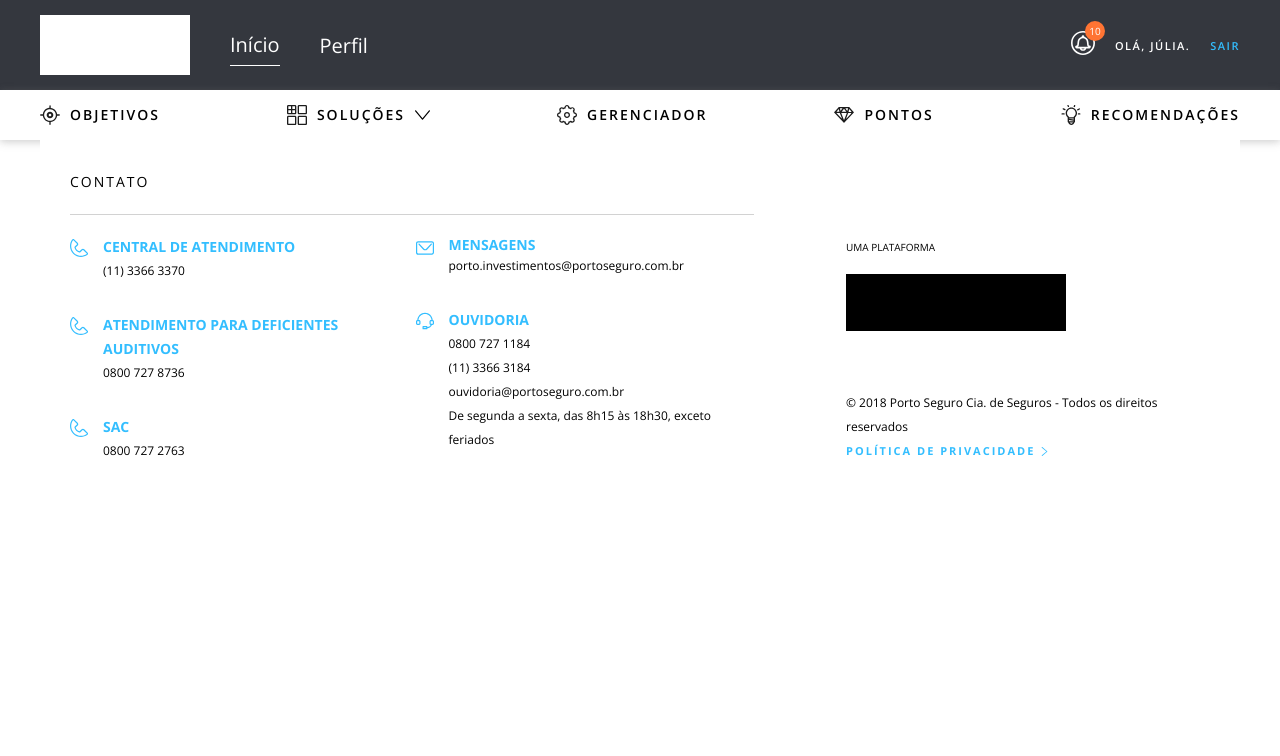
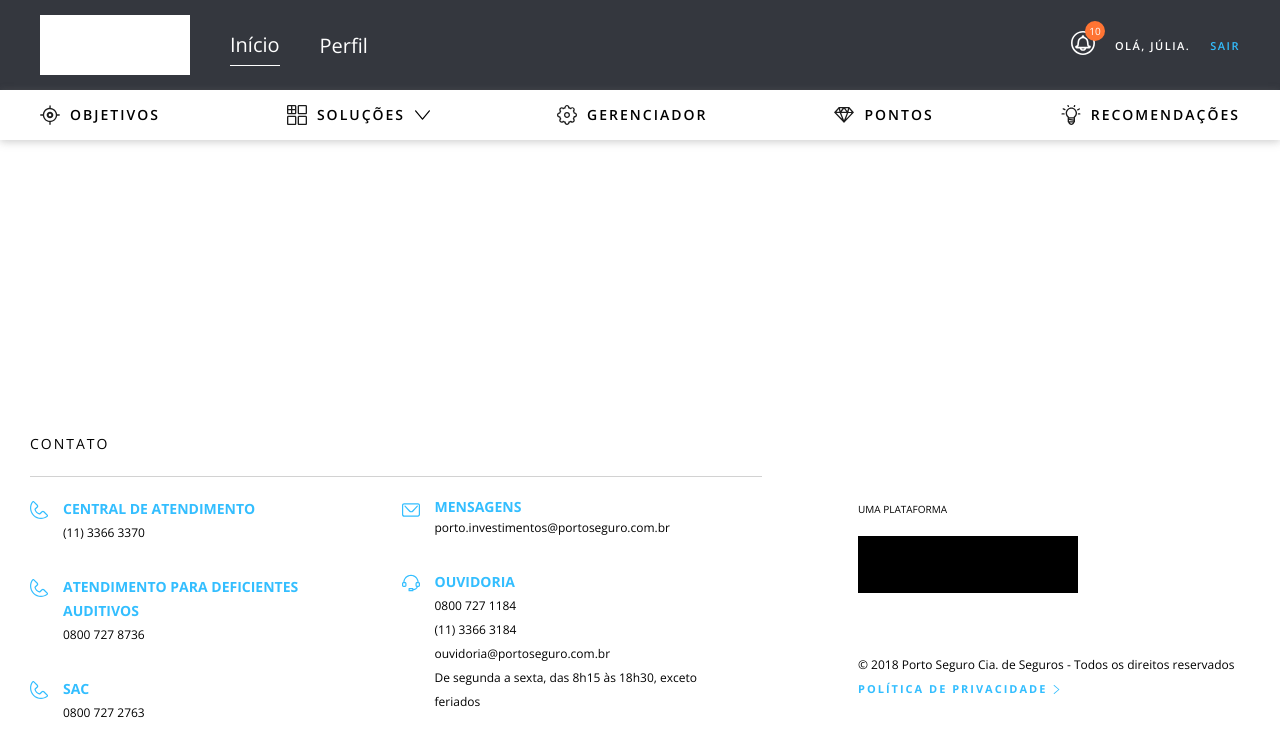
Before and after one commit to dwolfx/conquista_porto, a React (Create React App) app: page / in a window 1280 px wide. Shown: the top 756 px of the page. Built offline with nearby package versions, Linux system fonts and the light colour scheme.

Commit message:
fix: footer position
add: Page title
fix: Header icon height

```diff
--- a/public/index.html
+++ b/public/index.html
@@ -24,7 +24,7 @@
       work correctly both with client-side routing and a non-root public URL.
       Learn how to configure a non-root public URL by running `npm run build`.
     -->
-    <title>React App</title>
+    <title>Conquista</title>
   </head>
   <body>
     <noscript>You need to enable JavaScript to run this app.</noscript>
--- a/src/App.tsx
+++ b/src/App.tsx
@@ -12,7 +12,9 @@ const App: React.FC = () => {
     <Router history={history}>
       <GlobalStyle />
       <Header />
-      <Routes />
+      <main className="main-content">
+        <Routes />
+      </main>
       <Footer />
     </Router>
   )
--- a/src/components/Footer/styles.js
+++ b/src/components/Footer/styles.js
@@ -5,12 +5,11 @@ import { ReactComponent as headset } from '../../assets/icons/call-center.svg'
 import { ReactComponent as arrowRight } from '../../assets/icons/arrow-right.svg'
 
 export const Container = styled.footer`
+  display: flex;
+  flex-shrink: 0;
+  margin: 0 auto;
+  padding: 30px 30px 0;
   width: 100%;
-  background-color: #fff;
-  padding: 30px;
-  display: flex;
-  margin: 0 auto;
-  max-width: 1200px;
 
   svg {
     width: 18px;
--- a/src/components/Header/styles.js
+++ b/src/components/Header/styles.js
@@ -10,6 +10,7 @@ const basicSvgStyle = {
   marginRight: '10px'
 }
 const arrowSvgStyle = {
+  height: '20px',
   width: '15px',
   marginRight: '0px',
   marginLeft: '10px'
--- a/src/styles/global.js
+++ b/src/styles/global.js
@@ -15,4 +15,16 @@ export default createGlobalStyle`
     text-decoration: none;
     color: #000;
   }
+
+  #root {
+    display: flex;
+    flex-direction: column;
+    min-height: 100vh;
+  }
+
+  .main-content {
+    flex-grow: 1;
+    flex-shrink: 0;
+    flex-basis: auto;
+  }
 `
```
Also changed, not shown: 1 other file (tests, documents, lock files or other folders).
